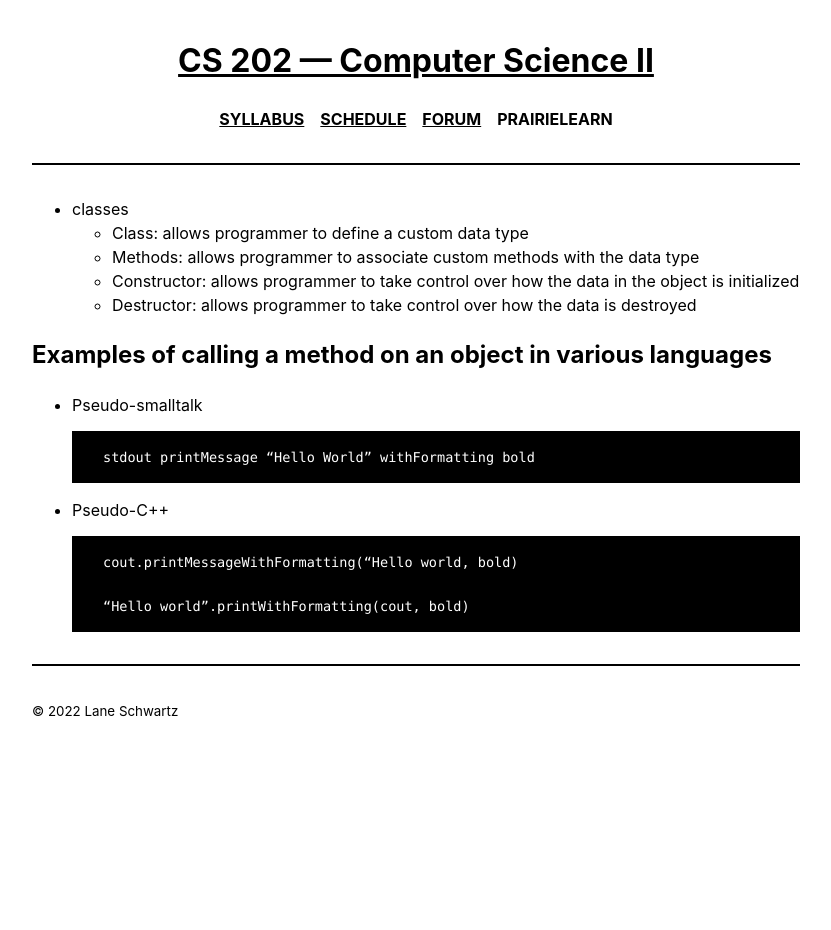
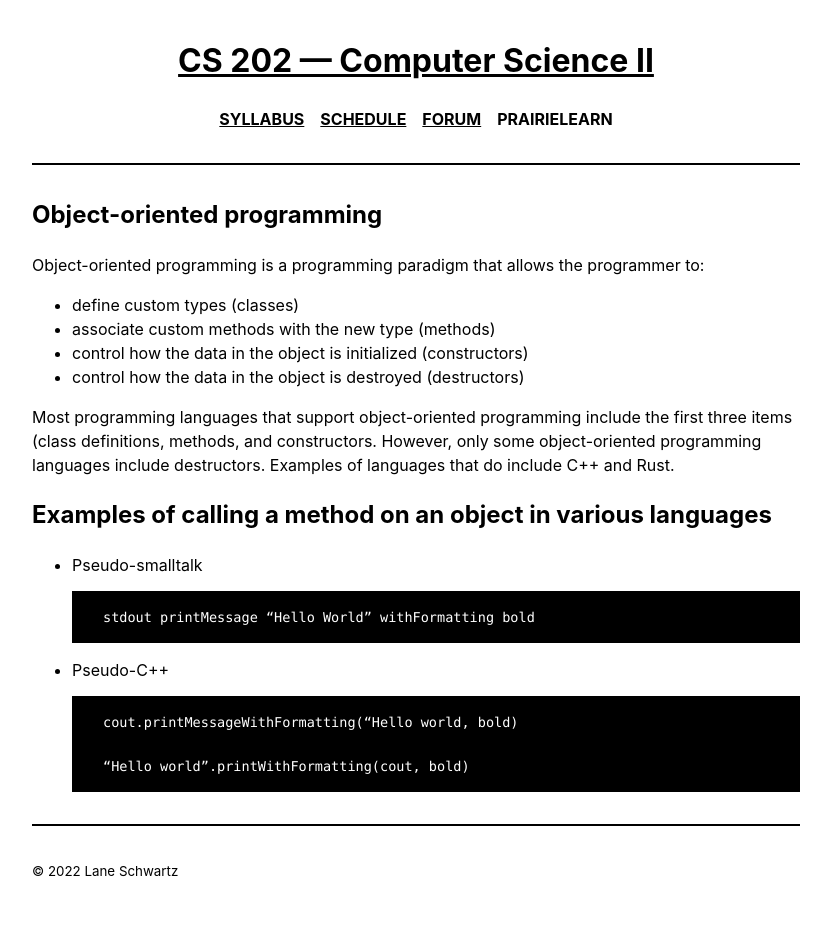
Before and after one commit to 2023-Spring-UAF-CS202/2023-Spring-UAF-CS202.github.io, a Jekyll site: the page built from notes/classes.md, in a window 1280 px wide. Shown: the whole page, without its empty margins (224-1055 px from the left). Built offline with Jekyll 4.4.1, drawn with Linux system fonts in a browser that asks for light colours; our own code applies the rules of GitHub Pages for plain Markdown files; before the commit the page ends 900 px from its top, so only the background shows below that.

Commit message:
Update classes.md

```diff
--- a/notes/classes.md
+++ b/notes/classes.md
@@ -1,8 +1,12 @@
-- classes
-   - Class: allows programmer to define a custom data type
-   - Methods: allows programmer to associate custom methods with the data type
-   - Constructor: allows programmer to take control over how the data in the object is initialized
-   - Destructor: allows programmer to take control over how the data is destroyed
+# Object-oriented programming
+
+Object-oriented programming is a programming paradigm that allows the programmer to:
+  - define custom types (classes)
+  - associate custom methods with the new type (methods)
+  - control how the data in the object is initialized (constructors)
+  - control how the data in the object is destroyed (destructors)
+
+Most programming languages that support object-oriented programming include the first three items (class definitions, methods, and constructors. However, only some object-oriented programming languages include destructors. Examples of languages that do include C++ and Rust.
 
 
 ## Examples of calling a method on an object in various languages
```
